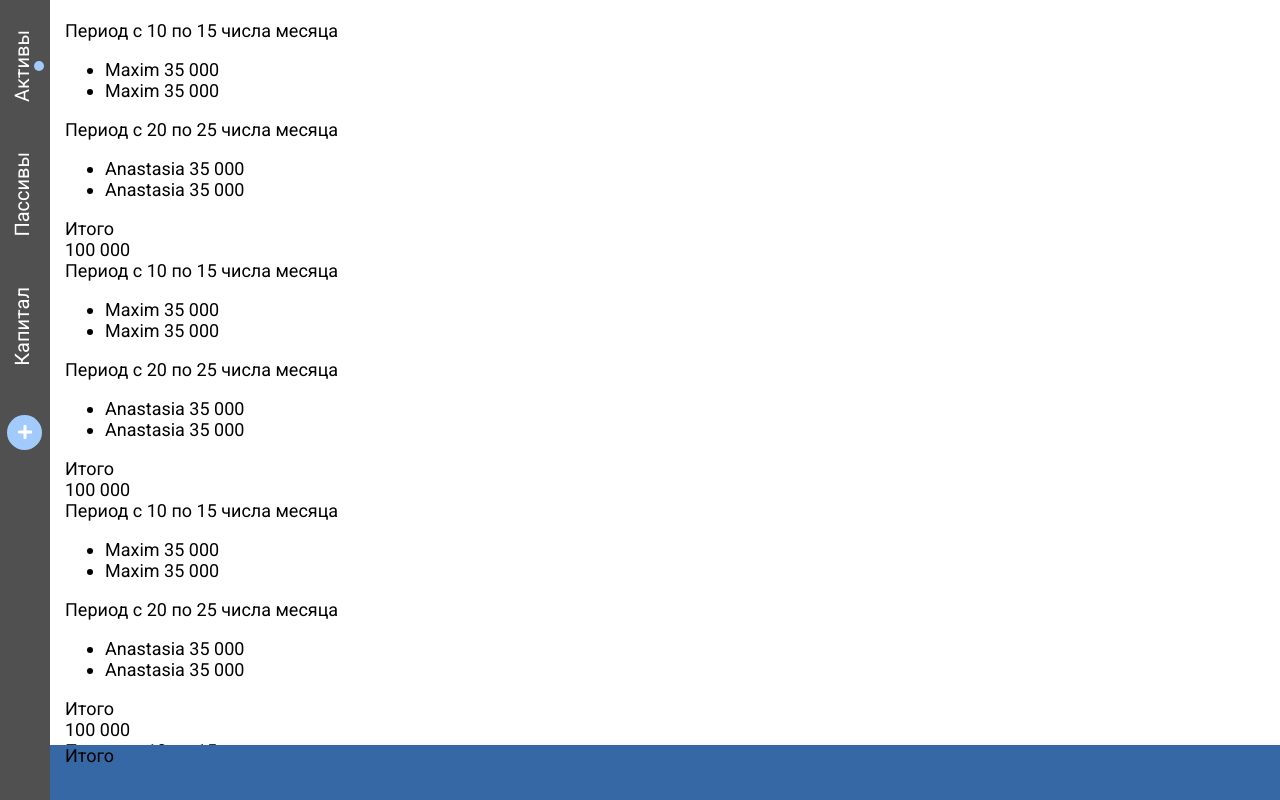
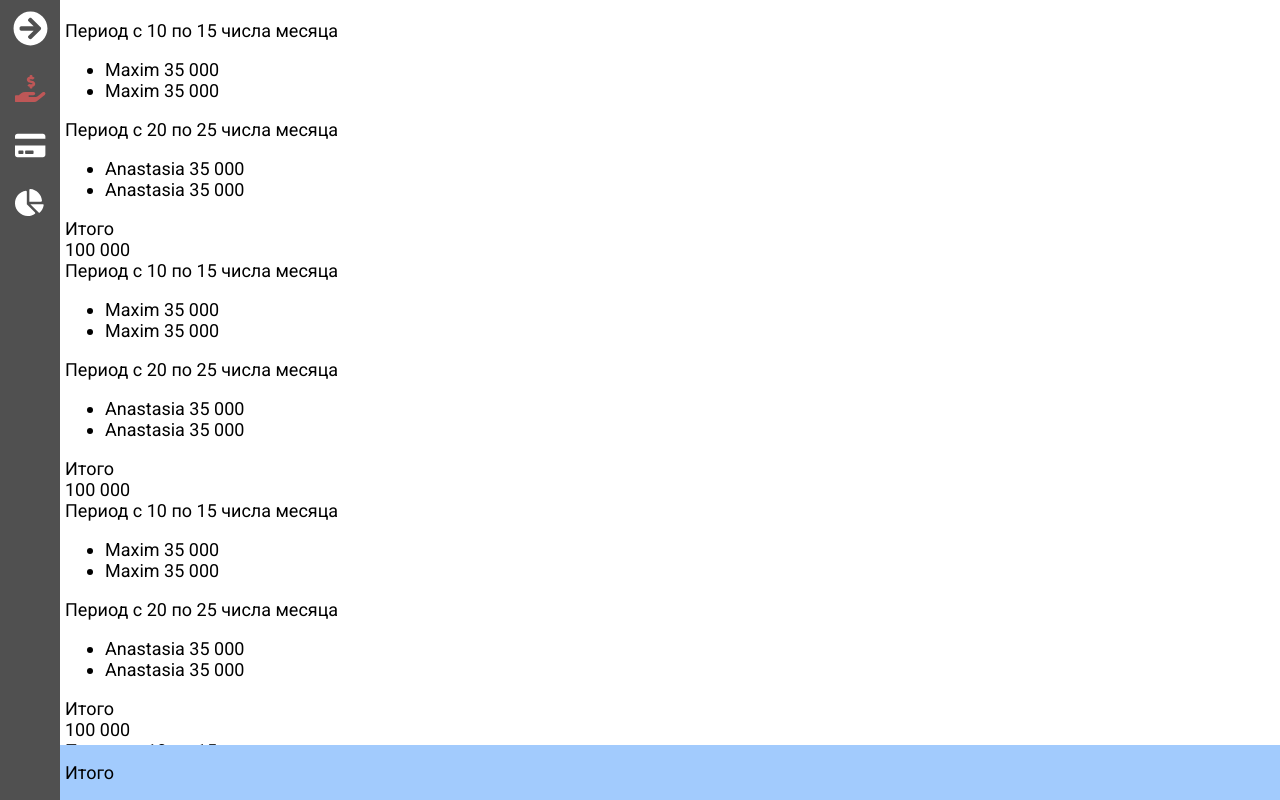
Before and after one commit to mironovmaxim/check-, a Vue app: page / in a window 1280 px wide. Shown: the top 800 px of the page. Built offline with nearby package versions, Linux system fonts and the light colour scheme.

Commit message:
Переделал меню

```diff
--- a/public/index.html
+++ b/public/index.html
@@ -4,7 +4,7 @@
     <meta charset="utf-8">
     <meta http-equiv="X-UA-Compatible" content="IE=edge">
     <meta name="viewport" content="width=device-width,initial-scale=1.0">
-    <meta name="theme-color" content="#A2CBFD">
+    <meta name="theme-color" content="#ffffff">
     <link href="https://fonts.googleapis.com/css2?family=Roboto&display=swap" rel="stylesheet">
     <link rel="icon" href="<%= BASE_URL %>favicon.ico">
     <title><%= htmlWebpackPlugin.options.title %></title>
--- a/src/App.vue
+++ b/src/App.vue
@@ -1,7 +1,7 @@
 <template>
   <div id="app">
     <component :is="layout">
-      <router-view/>
+      <router-view></router-view>
     </component>
   </div>
 </template>
--- a/src/components/Foo.vue
+++ b/src/components/Foo.vue
@@ -16,11 +16,17 @@ export default {
 
 <style lang="scss">
 .footer {
+  display: flex;
+  align-items: center;
   padding-left: 65px;
-  background: #3568A4;
+  background: #A2CBFD;
   width: calc(100vw - 50px);
   height: 55px;
   position: fixed;
   bottom: 0;
 }
+
+.footer__title {
+
+}
 </style>
--- a/src/components/Navbar.vue
+++ b/src/components/Navbar.vue
@@ -1,19 +1,41 @@
 <template>
-  <div class="wrapper-nav">
+  <div class="wrapper-nav" :class="{ open:isOpenMenu }">
     <nav class="menu">
-      <router-link to="/" exact-active-class="active" class="menu__item">Активы</router-link>
-      <router-link to="/liabilities" exact-active-class="active" class="menu__item">Пассивы</router-link>
-      <router-link to="/capital" exact-active-class="active" class="menu__item">Капитал</router-link>
-      <button class="menu__button">
+      <button class="menu__open" :class="{ iconClose:isOpenMenu }" @click="openMenu">
+        <font-awesome-icon icon="arrow-circle-right" />
+      </button>
+      <router-link to="/" exact-active-class="active" class="menu__item">
+        <font-awesome-icon icon="hand-holding-usd" />
+        <span class="menu__name">Доходы</span>
+      </router-link>
+      <router-link to="/liabilities" active-class="active" class="menu__item">
+        <font-awesome-icon icon="credit-card"  />
+        <span class="menu__name">Платежи</span>
+      </router-link>
+      <router-link to="/capital" active-class="active" class="menu__item">
+        <font-awesome-icon icon="chart-pie"  />
+        <span class="menu__name">Капитал</span>
+      </router-link>
+      <!-- <button class="menu__button" @click="$emit('click-add')">
         <font-awesome-icon icon="plus" />
-      </button>
+      </button> -->
+      <!-- <span>Пассивы</span> -->
     </nav>
   </div>
 </template>
 
 <script>
 export default {
-
+  data () {
+    return {
+      isOpenMenu: false
+    }
+  },
+  methods: {
+    openMenu () {
+      this.isOpenMenu = !this.isOpenMenu
+    }
+  }
 }
 </script>
 
@@ -21,37 +43,67 @@ export default {
 .wrapper-nav {
   position: fixed;
   height: 100vh;
-  width: 50px;
+  width: 60px;
   background-color: #505050;
   z-index: 2;
+  transition: width 0.5s ease-in-out;
+  overflow: hidden;
+
+  &.open {
+    width: 200px;
+    transition: width 0.5s ease-in-out;
+  }
 }
 .menu {
   margin: 0;
   padding: 0;
+  height: 300px;
+}
+
+.menu__open {
+  border: none;
+  background: none;
+  padding: 0;
+  width: 60px;
+  height: 60px;
+  color: #ffffff;
+  font-size: 35px;
+  transition: transform 0.5s ease-in-out;
   outline: none;
+}
+
+.iconClose {
+  transform: translate(140px) rotate(180deg);
+  transition: transform 0.5s ease-in-out;
 }
 
 .menu__item {
   display: block;
-  font-size: 20px;
+  display: flex;
+  justify-content: space-between;
+  font-size: 27px;
   color: #ffffff;
+  max-width: 30px;
+  max-height: 30px;
   text-decoration: none;
-  transform: scale(-1);
-  margin: 30px 0px 50px 10px;
-  // margin-top: 50px;
-  writing-mode:vertical-rl;
+  padding: 15px;
   position: relative;
-}
+  transition: color 0.3s ease-in-out;
+  outline: none;
+  -webkit-tap-highlight-color: rgba(0, 0, 0, 0);
 
-.active::before {
-  content: '';
-  position: absolute;
-  border-radius: 50%;
-  top: calc(50% - 5px);
-  right: 24px;
-  width: 10px;
-  height: 10px;
-  background-color: #A2CBFD;
+  & span {
+    padding-left: 25px;
+    font-size: 20px;
+  }
+
+  &:active {
+    outline: none;
+  }
+
+  &.active {
+    color: #be5757;
+  }
 }
 
 .menu__button {
@@ -61,6 +113,5 @@ export default {
   width: 35px;
   height: 35px;
   color: #ffffff;
-  margin-left: 7px;
 }
 </style>
--- a/src/layouts/Default.vue
+++ b/src/layouts/Default.vue
@@ -2,7 +2,9 @@
   <div class="wrapper">
     <Navbar />
     <main class="content">
-      <router-view />
+      <transition name="component-fade">
+        <router-view />
+      </transition>
     </main>
     <Foo title="Итого"/>
   </div>
@@ -29,4 +31,11 @@ export default {
   padding-top: 20px;
   padding-left: 65px;
 }
+
+.component-fade-enter-active, .component-fade-leave-active {
+  transition: opacity .2s ease-in;
+}
+.component-fade-enter, .component-fade-leave-to {
+  opacity: 0;
+}
 </style>
--- a/src/main.js
+++ b/src/main.js
@@ -6,10 +6,27 @@ import store from './store'
 import Default from './layouts/Default.vue'
 import Auth from './layouts/Auth.vue'
 import { library } from '@fortawesome/fontawesome-svg-core'
-import { faPlus, faRubleSign } from '@fortawesome/free-solid-svg-icons'
+import {
+  faPlus,
+  faRubleSign,
+  faHandHoldingUsd,
+  faCreditCard,
+  faChartPie,
+  faArrowCircleRight,
+  faArrowCircleLeft
+} from '@fortawesome/free-solid-svg-icons'
 import { FontAwesomeIcon } from '@fortawesome/vue-fontawesome'
 
-library.add(faPlus, faRubleSign)
+library.add(
+  faPlus,
+  faRubleSign,
+  faHandHoldingUsd,
+  faCreditCard,
+  faChartPie,
+  faArrowCircleRight,
+  faArrowCircleLeft
+)
+
 Vue.component('default', Default)
 Vue.component('auth', Auth)
 Vue.component('font-awesome-icon', FontAwesomeIcon)
--- a/src/views/Login.vue
+++ b/src/views/Login.vue
@@ -37,7 +37,7 @@ export default {
   border-radius: 2px;
   background: none;
   color: #FFFFFF;
-  padding: 10px 0 10px 12px;
+  padding: 10px 10px 10px 12px;
 
   &::placeholder {
     color: #FFFFFF;
@@ -49,7 +49,6 @@ export default {
   width: 100px;
   height: 40px;
   border-radius: 4px;
-  // background: rgba(255, 255, 255, 0.2);
   color: #ffffff;
   background: #7AAAB9;
 }
```
Also changed, not shown: src/assets/logo.png (deleted).
